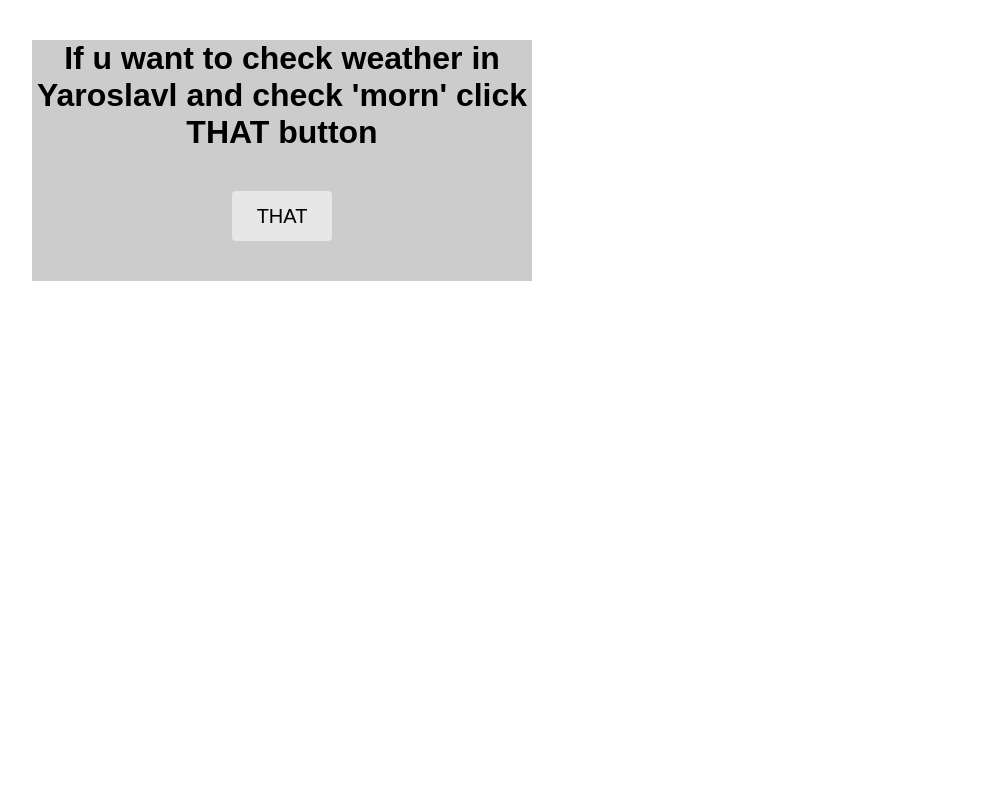
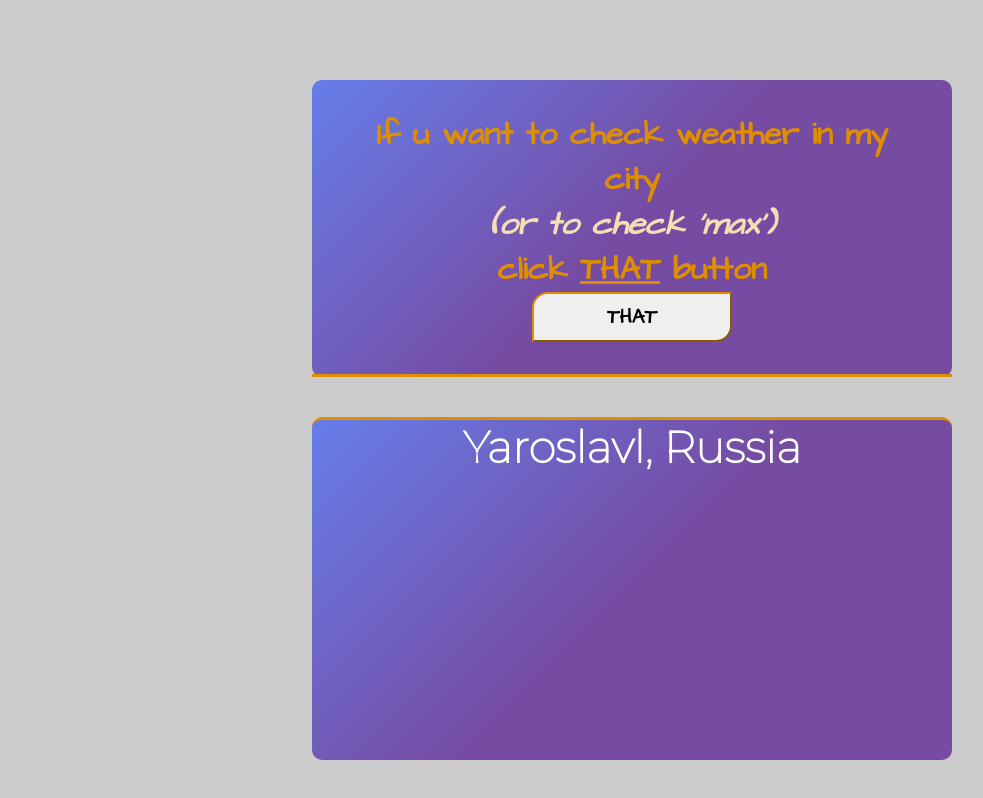
Before and after one commit to VadimDmitrievich/weatherApp, a plain HTML site: page index.html in a window 1280 px wide. Both pictures are taken after a click on the input "THAT". Shown: the whole page, without its empty margins (8-991 px from the left). Drawn offline with Linux system fonts and the light colour scheme; no server answers.

Commit message:
saturday fixes
+ styles + max temp

```diff
--- a/app.js
+++ b/app.js
@@ -1,9 +1,13 @@
 var button = document.querySelector('.button')
 var inputValue = document.querySelector('.inputValue')
-var desc = document.querySelector('.desc')
+var city = document.querySelector('.city')
 var temp = document.querySelector('.temp')
+var avTemp = document.querySelector('.avTemp')
+var maxTemp = document.querySelector('.maxTemp')
 
 button.addEventListener('click', function () {
+  city.innerHTML = `Yaroslavl, Russia`
+
   fetch(
     'https://api.openweathermap.org/data/2.5/weather?q=Yaroslavl&units=metric&appid=8cb5c34ee8f8731976267741851be551'
   )
@@ -12,13 +16,15 @@ button.addEventListener('click', function () {
       console.log(data)
       var tempValue = data['main']['temp']
 
-      temp.innerHTML = `Temperature is ${tempValue} °`
+      temp.innerHTML = `${tempValue} °c`
     })
 
     .catch((err) => alert('Wrong city name'))
 
-  //можно записывать максимальную в переменную
-  //ссуммировать среднюю и разделить на кол-во sum/array.length ++
+  // 'https://api.openweathermap.org/data/2.5/forecast?q=Yaroslavl&units=metric&appid=8cb5c34ee8f8731976267741851be551' - 5 days
+
+  // 'https://api.openweathermap.org/data/2.5/forecast/daily?q=Yaroslavl&cnt=5&units=metric&appid=8cb5c34ee8f8731976267741851be551' - 16 days
+
   fetch(
     'https://api.openweathermap.org/data/2.5/forecast?q=Yaroslavl&units=metric&appid=8cb5c34ee8f8731976267741851be551'
   )
@@ -27,26 +33,19 @@ button.addEventListener('click', function () {
       console.log(data)
       var tempList = data['list']
       var sum = 0
+      var tempMax = data['list'][0]['main']['temp_max']
 
       console.log(tempList)
 
       for (var temp in tempList) {
         sum += data['list'][temp]['main']['temp']
-        // console.log(temp)
+        if (data['list'][temp]['main']['temp_max'] > tempMax) {
+          tempMax = data['list'][temp]['main']['temp_max']
+        }
       }
-      // console.log(sum)
-      // console.log(tempList.length)
       sum = (sum / tempList.length).toFixed(2)
 
-      //console.log(data['list'][temp]['main']['temp']['morn'])
-
-      // for MORN
-      // var maxArray = []
-
-      // for (var maxTemp in tempList) {
-      //   maxArray.push(data['list'][maxTemp]['main']['temp_max'])
-      // }
-      // console.log(maxArray)
-      desc.innerHTML = `Avarage temperature for 5 days is ${sum} °`
+      avTemp.innerHTML = `Avarage temperature for 5 days is ${sum} °c`
+      maxTemp.innerHTML = `Max temperature for 5 days is ${tempMax} °c`
     })
 })
--- a/index.html
+++ b/index.html
@@ -7,23 +7,32 @@
     <link rel="stylesheet" href="style.css" />
   </head>
   <body>
+    <div class="appWrap">
+      <header>
         <div class="topBox">
           <h1>
-        If u want to check weather in Yaroslavl and check 'morn' click THAT
-        button
+            If u want to check weather in my city<br />
+            <i>(or to check 'max')</i><br />
+            click <u>THAT</u> button
           </h1>
 
           <div class="input">
             <input type="submit" value="THAT" class="button" />
           </div>
         </div>
+      </header>
 
-    <div class="display">
-      <h1 class="name"></h1>
-      <p class="temp"></p>
-      <p class="desc"></p>
+      <main>
+        <section>
+          <div class="city"></div>
+          <div class="tempBox">
+            <div class="temp"></div>
+            <div class="avTemp"></div>
           </div>
-
+          <div class="maxTemp"></div>
+        </section>
+      </main>
+    </div>
     <script src="app.js"></script>
   </body>
 </html>
--- a/style.css
+++ b/style.css
@@ -1,50 +1,92 @@
+@import url('https://fonts.googleapis.com/css2?family=Architects+Daughter&family=Montserrat:wght@100&display=swap');
+
 * {
   margin: 0;
   padding: 0;
   box-sizing: border-box;
-  font-family: 'Nunito', sans-serif;
 }
 
 body {
-  display: flexbox;
+  background-color: rgba(1, 1, 1, 0.2);
+}
+
+.appWrap {
+  display: flex;
+  flex-direction: column;
+  min-height: 100vh;
+}
+
+header {
+  color: #df8e00;
+  font-family: 'Architects Daughter', cursive;
+  display: flex;
   justify-content: center;
+  align-items: center;
+  margin: 10vh 25vw 0 25vw;
+  background-image: linear-gradient(135deg, #667eea 0%, #764ba2 50%);
+  border-radius: 10px;
 }
 
 .topBox {
   text-align: center;
-  margin: 5vh 5vh;
-  max-width: 500px;
-  max-height: 500px;
-  display: grid;
-  justify-content: center;
-  background: rgba(0, 0, 0, 0.2);
+  padding: 5%;
+  border-bottom: 3px solid #df8e00;
 }
 
-.input {
-  text-align: center;
-  margin: 5vh;
+.topBox i {
+  color: wheat;
 }
 
-input[type='text'] {
-  height: 50px;
-  width: 600px;
-  background: #e7e7e7;
+.button {
+  font-family: 'Architects Daughter', cursive;
   font-weight: bold;
   font-size: 20px;
-  border: none;
-  border-radius: 4px;
-  padding: 10px 20px;
+  border-radius: 16px 0px 16px 0px;
+  border-color: #df8e00;
+  height: 50px;
+  width: 200px;
+  transition: 0.5s ease-out;
 }
 
-input[type='submit'] {
-  height: 50px;
-  width: 100px;
-  background: #e7e7e7;
-  font-size: 20px;
-  border: none;
-  border-radius: 4px;
+main {
+  border-radius: 10px;
+  border-top: 3px solid #df8e00;
+  font-family: 'Montserrat', sans-serif;
+  flex: 1 1 100%;
+  margin: 5vh 25vw;
+  display: flex;
+  flex-direction: column;
+  align-items: center;
+  text-align: center;
+  background-image: linear-gradient(135deg, #667eea 0%, #764ba2 50%);
 }
 
-.display {
-  text-align: center;
+main {
 }
+
+section .city {
+  color: white;
+  font-size: 44px;
+  font-weight: 600;
+  margin-bottom: 5px;
+}
+
+section .temp {
+  color: wheat;
+  font-size: 102px;
+  font-weight: 600;
+}
+
+section .avTemp {
+  color: white;
+  font-size: 25px;
+  margin-bottom: 5px;
+  text-decoration: underline;
+}
+
+section .maxTemp {
+  color: white;
+  font-size: 25px;
+  margin-bottom: 5px;
+  text-decoration: underline;
+}
```
Lines whose indentation alone changed are shown as unchanged.
